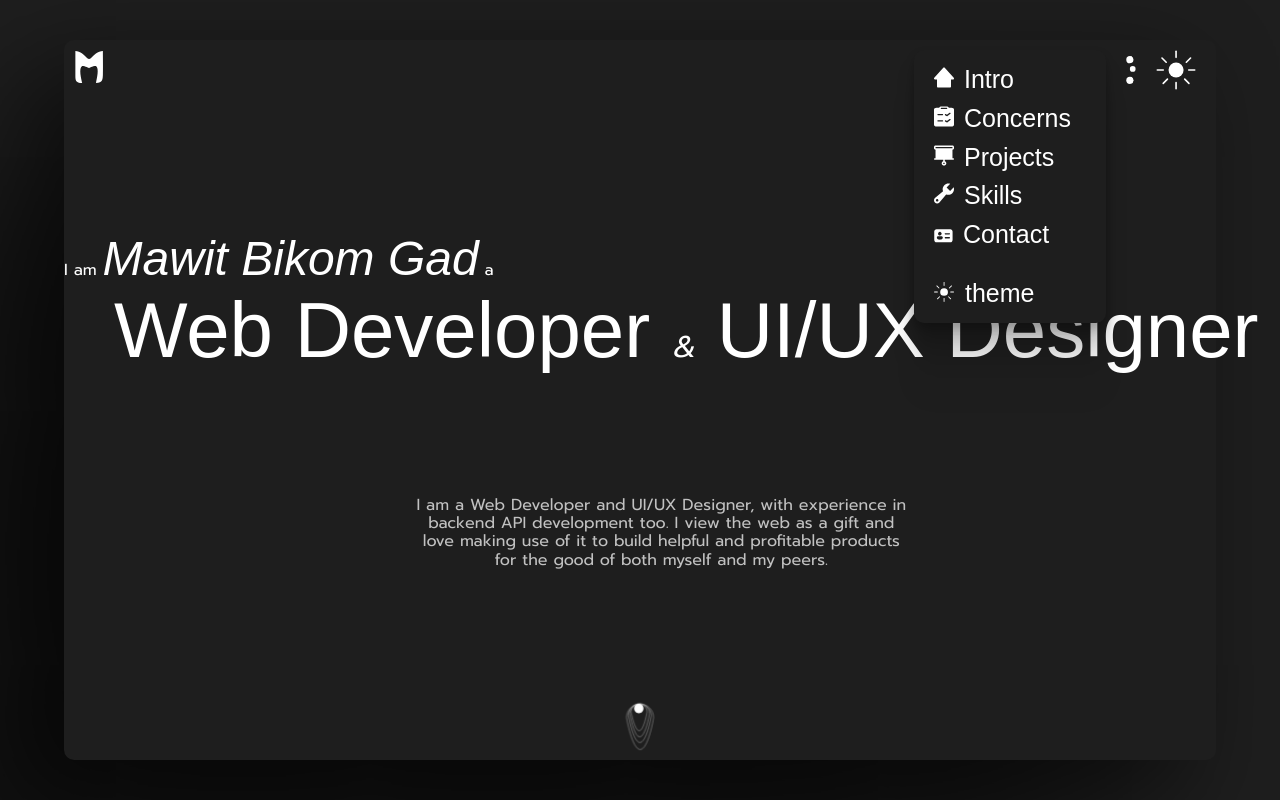
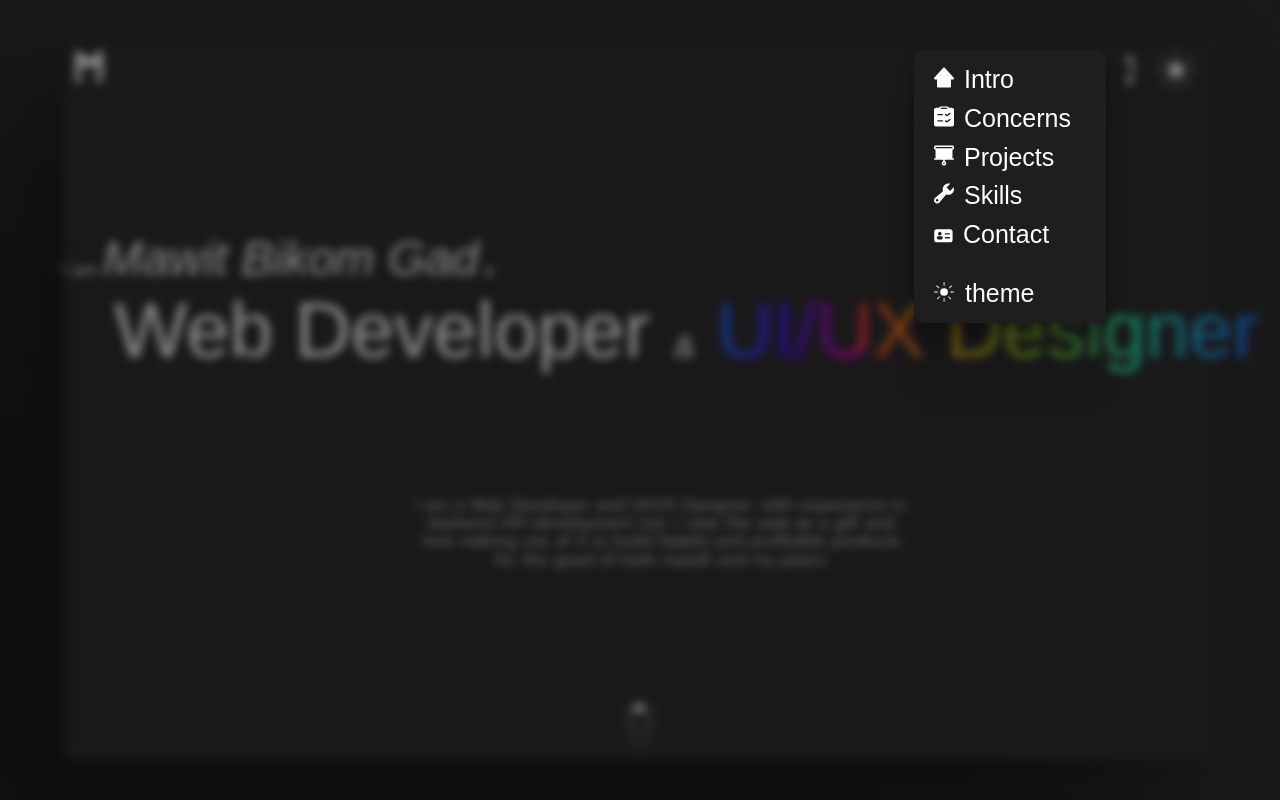
Before and after one commit to Mawittt/mawit-personal-website, a Next.js app: page / in a window 1280 px wide. Both pictures are taken after a click on the icon 1131 px from the left and 69 px from the top of the page. Built offline with nearby package versions, Linux system fonts and the light colour scheme; a web font is replaced by a local one.

Commit message:
fixed the scroll issues

```diff
--- a/classes/MouseEventHandler.ts
+++ b/classes/MouseEventHandler.ts
@@ -136,6 +136,7 @@ export default class MouseEventHandler {
 	}
 	isOnScrollingElement(e: Event): boolean {
 		const scrollableElement: Element | null = isOnScrollable(e);
+        console.log(scrollableElement)
         const self = this
 
 		return isTotallyScrolled(scrollableElement)
@@ -156,7 +157,6 @@ export default class MouseEventHandler {
 		function isTotallyScrolled(element: Element | null) : boolean{
             self.scrollingElement = element
 			if (element === null) return false;
-
             const isAtBottom = Math.abs(element.scrollHeight - element.clientHeight - element.scrollTop) < 1;
             const isAtTop = element.scrollTop === 0
             return !(isAtBottom || isAtTop)
--- a/pages/index.tsx
+++ b/pages/index.tsx
@@ -10,7 +10,7 @@ import useHome from "../utils/componentHooks/useHome";
 
 
 const Home: NextPage = () => {
-	const { navigator, emailRef, subjectRef, bodyRef, sendMessage , overlay } = useHome();
+	const { navigator, emailRef, subjectRef, bodyRef, sendMessage , overlay , closeMenu} = useHome();
 	return (
 		<div className={"index-page"}>
 			<Head>
@@ -20,7 +20,7 @@ const Home: NextPage = () => {
 			</Head>
 
 			<main>
-                {overlay && <div className="menu-overlay" onClick={()=>alert()}></div>}
+                {overlay && <div className="menu-overlay" onClick={closeMenu}></div>}
 				<PageCard className={"intro-card "} id={"intro"} navigator={navigator} noTopScroll noBottomScroll={false}>
 					<div className="intro-content">
 						<div className="my-title">
@@ -28,7 +28,7 @@ const Home: NextPage = () => {
 								I am <em>Mawit Bikom Gad</em> a
 							</div>
 							<div className="title">
-								Web Developer <em>&</em> UI/UX Designer
+								Web Developer <em>&</em> <span>UI/UX Designer</span>
 							</div>
 						</div>
 						<div className="description">
--- a/styles/components/pageCard.scss
+++ b/styles/components/pageCard.scss
@@ -5,6 +5,7 @@
     position: absolute;
     width: 90%;
     height: 90%;
+
     // ********************************************************************************************** max-458 ***************************************************/
     @include breakpoint(max-458) {
         height: 100vh;
@@ -40,190 +41,256 @@
     }
 
 
-    &.open-down-mobile{
-        animation : open-down-mobile 2s ease-out;
+    &.open-down-mobile {
+        animation: open-down-mobile 2s ease-out;
         // animation-iteration-count : infinite ;
     }
-    &.close-down-mobile{
+
+    &.close-down-mobile {
         display: block;
-    animation : close-down-mobile 2s ease-out;
+        animation: close-down-mobile 2s ease-out;
     }
-    &.close-up-mobile{
+
+    &.close-up-mobile {
         display: block;
-    animation : close-up-mobile var(--duration) ease-out;
+        animation: close-up-mobile var(--duration) ease-out;
     }
-    &.open-up-mobile{
+
+    &.open-up-mobile {
         display: block;
-    animation : open-up-mobile var(--duration) ease-out;
+        animation: open-up-mobile var(--duration) ease-out;
     }
-    &.open-down{
+
+    &.open-down {
         display: block;
-    animation : open-down var(--duration) ease-out;
+        animation: open-down var(--duration) ease-out;
         animation-fill-mode: both;
-    }
-    &.close-down{
-    display: block;
-    animation : close-down var(--duration) ease-out;
-    animation-fill-mode: both;
-    }
-    &.open-up{
-    display: block;
-    animation : open-up var(--duration) ease-out;
-    animation-fill-mode: both;
-    }
-    &.close-up{
-    display: block;
-    animation : close-up var(--duration) ease-out;
-    animation-fill-mode: both;
+
+        @include breakpoint(max-1063){
+            animation: fade-in 0.5s linear;
         }
     }
 
-:root{
-    --card-height : 300px;
-    --card-height-negative : -630px;
-    --duration : 500ms;
+    &.close-down {
+        display: block;
+        animation: close-down var(--duration) ease-out;
+        animation-fill-mode: both;
+
+        @include breakpoint(max-1063){
+            animation: fade-out 0.5s linear;
+        }
     }
 
-@keyframes open-down-mobile{
-    100%{
-      transform : scale(1);
-      display : block;
+    &.open-up {
+        display: block;
+        animation: open-up var(--duration) ease-out;
+        animation-fill-mode: both;
+
+        @include breakpoint(max-1063){
+            animation: fade-in 0.5s linear;
         }
-    80%{
+    }
+
+    &.close-up {
+        display: block;
+        animation: close-up var(--duration) ease-out;
+        animation-fill-mode: both;
+
+        @include breakpoint(max-1063){
+            animation: fade-out 0.5s linear;
+        }
+    }
+
+    &.cancel-animation-property{
+        animation: none;
+    }
+}
+
+:root {
+    --card-height: 300px;
+    --card-height-negative: -630px;
+    --duration: 500ms;
+}
+
+
+
+@keyframes open-down-mobile {
+    100% {
+        transform: scale(1);
+        display: block;
+    }
+
+    80% {
         transform: perspective(600px) rotateX(0) translateZ(0px) scale(0.8);
-      opacity : 1;
+        opacity: 1;
         position: absolute;
         border-radius: 10px;
     }
-    20%{
-      transform: perspective(600px) rotateX(80deg) translateZ(var(--card-height)) translateY(var(--card-height-negative)) ;
-      opacity: 0;
-      border-radius: 20px;
-      position: absolute;
-      display : none;
-    }
-    0%{
-      transform: perspective(600px) rotateX(80deg) translateZ(var(--card-height)) translateY(var(--card-height-negative)) ;
-      opacity: 0;
-      border-radius: 20px;
-      position: absolute;
-      display : block;
-    }
-  }
-  @keyframes close-down-mobile{
-    100%{
-       transform: perspective(600px) rotateX(-110deg) translateZ(var(--card-height))     translateY(var(--card-height)) scale(0.8);
-      opacity : 0;
-      position: absolute;
-      border-radius: 10px;
-      display : none;
-    }
-    20%{
-        transform: perspective(600px) rotateX(0) translateZ(0px) scale(0.8);
-      position : absolute;
-      opacity: 1;
-      border-radius: 10px
 
-    }
-    0%{
-      transform: perspective(600px) rotateX(0) translateZ(0px);
-    }
-  }
-  @keyframes close-up-mobile{
-    0%{
-      transform : scale(1);
-    }
-    20%{
-      transform: perspective(600px) rotateX(0) translateZ(0px) scale(0.8);
-      opacity : 1;
-      position: absolute;
-      border-radius : 10px;
-    }
-    100%{
-      transform: perspective(600px) rotateX(80deg) translateZ(var(--card-height)) translateY(var(--card-height-negative)) ;
-      opacity: 0;
-      border-radius: 20px;
-      position: absolute;
-      display : none;
-    }
-  }
-  @keyframes open-up-mobile{
-    0%{
-       transform: perspective(600px) rotateX(-110deg) translateZ(var(--card-height))     translateY(var(--card-height)) scale(0.8);
-      opacity : 0;
-      position: absolute;
-      border-radius: 10px;
-        display : block;
-
-
-    }
-    80%{
-        transform: perspective(600px) rotateX(0) translateZ(0px) scale(0.8);
-      position : absolute;
-      opacity: 1;
-      border-radius : 10px;
-    }
-    100%{
-      transform: perspective(600px) rotateX(0) translateZ(0px);
-      display : block;
-    }
-  }
-  @keyframes open-down{
-      0%{
+    20% {
         transform: perspective(600px) rotateX(80deg) translateZ(var(--card-height)) translateY(var(--card-height-negative));
         opacity: 0;
         border-radius: 20px;
         position: absolute;
-      display : block;
-    }
-    100%{
-      transform: perspective(600px) rotateX(0) translateZ(0px);
-      opacity : 1;
-      position: absolute;
-      display : block !important;
+        display: none;
     }
 
-  }
-  @keyframes close-down{
-    0%{
-        transform: perspective(600px) rotateX(0) translateZ(0px);
-      position : absolute;
-      opacity: 1;
-    }
-     100%{
-       transform: perspective(600px) rotateX(-110deg) translateZ(var(--card-height))     translateY(var(--card-height));
-      opacity : 0;
-      position: absolute;
-       display : none
-    }
-  }
-  @keyframes close-up{
-    0%{
-      transform: perspective(600px) rotateX(0) translateZ(0px);
-      opacity : 1;
-      position: absolute;
-    }
-    100%{
+    0% {
         transform: perspective(600px) rotateX(80deg) translateZ(var(--card-height)) translateY(var(--card-height-negative));
         opacity: 0;
         border-radius: 20px;
         position: absolute;
-      display : none;
+        display: block;
     }
 }
-  @keyframes open-up{
-    0%{
-       transform: perspective(600px) rotateX(-110deg) translateZ(var(--card-height))     translateY(var(--card-height));
-      opacity : 0;
+
+@keyframes close-down-mobile {
+    100% {
+        transform: perspective(600px) rotateX(-110deg) translateZ(var(--card-height)) translateY(var(--card-height)) scale(0.8);
+        opacity: 0;
         position: absolute;
-      display: block
+        border-radius: 10px;
+        display: none;
+    }
+
+    20% {
+        transform: perspective(600px) rotateX(0) translateZ(0px) scale(0.8);
+        position: absolute;
+        opacity: 1;
+        border-radius: 10px
+    }
+
+    0% {
+        transform: perspective(600px) rotateX(0) translateZ(0px);
+    }
+}
+
+@keyframes close-up-mobile {
+    0% {
+        transform: scale(1);
+    }
+
+    20% {
+        transform: perspective(600px) rotateX(0) translateZ(0px) scale(0.8);
+        opacity: 1;
+        position: absolute;
+        border-radius: 10px;
+    }
+
+    100% {
+        transform: perspective(600px) rotateX(80deg) translateZ(var(--card-height)) translateY(var(--card-height-negative));
+        opacity: 0;
+        border-radius: 20px;
+        position: absolute;
+        display: none;
+    }
+}
+
+@keyframes open-up-mobile {
+    0% {
+        transform: perspective(600px) rotateX(-110deg) translateZ(var(--card-height)) translateY(var(--card-height)) scale(0.8);
+        opacity: 0;
+        position: absolute;
+        border-radius: 10px;
+        display: block;
 
 
     }
-    100%{
+
+    80% {
+        transform: perspective(600px) rotateX(0) translateZ(0px) scale(0.8);
+        position: absolute;
+        opacity: 1;
+        border-radius: 10px;
+    }
+
+    100% {
         transform: perspective(600px) rotateX(0) translateZ(0px);
-      position : absolute;
+        display: block;
+    }
+}
+
+
+@keyframes open-down {
+    0% {
+        transform: perspective(600px) rotateX(80deg) translateZ(var(--card-height)) translateY(var(--card-height-negative));
+        opacity: 0;
+        border-radius: 20px;
+        position: absolute;
+        display: block;
+    }
+
+    100% {
+        transform: perspective(600px) rotateX(0) translateZ(0px);
+        opacity: 1;
+        position: absolute;
+        display: block !important;
+    }
+
+}
+
+@keyframes close-down {
+    0% {
+        display: block;
+        transform: perspective(600px) rotateX(0) translateZ(0px);
+        position: absolute;
+        opacity: 1;
+    }
+
+    100% {
+        transform: perspective(600px) rotateX(-110deg) translateZ(var(--card-height)) translateY(var(--card-height));
+        opacity: 0;
+        position: absolute;
+        display: none
+    }
+}
+
+@keyframes close-up {
+    0% {
+        transform: perspective(600px) rotateX(0) translateZ(0px);
+        opacity: 1;
+        position: absolute;
+        display: block;
+    }
+
+    100% {
+        transform: perspective(600px) rotateX(80deg) translateZ(var(--card-height)) translateY(var(--card-height-negative));
+        opacity: 0;
+        border-radius: 20px;
+        position: absolute;
+        display: none;
+    }
+}
+
+@keyframes open-up {
+    0% {
+        transform: perspective(600px) rotateX(-110deg) translateZ(var(--card-height)) translateY(var(--card-height));
+        opacity: 0;
+        position: absolute;
+        display: block
+    }
+
+    100% {
+        transform: perspective(600px) rotateX(0) translateZ(0px);
+        position: absolute;
         opacity: 1;
         display: block
     }
 }
+
+@keyframes fade-in {
+    0%{
+        opacity: 0;
+    }
+    100%{
+        opacity: 1;
+    }
+}
+@keyframes fade-out {
+    0%{
+        opacity: 1;
+    }
+    100%{
+        opacity: 0;
+    }
+}
--- a/styles/index-page/index-page.scss
+++ b/styles/index-page/index-page.scss
@@ -12,17 +12,18 @@
         justify-content: center;
         align-items: center;
 
-        // .menu-overlay {
-        //     position: fixed;
-        //     width: 100vw;
-        //     height: 100vh;
-        //     background: rgba(20, 20, 20, 0.498);
-        //     z-index: 5;
-        //     top: 0;
-        //     left: 0;
-        //     backdrop-filter: blur(5px);
+        .menu-overlay {
+            position: fixed;
+            width: 100vw;
+            height: 100vh;
+            background: rgba(20, 20, 20, 0.498);
+            z-index: 1 ;
+            top: 0;
+            left: 0;
+            backdrop-filter: blur(5px);
 
-        // }
+        }
+
 
         .intro-card {
             .intro-content {
@@ -78,6 +79,16 @@
                         padding-left: 0;
                         font-size: 78px;
                         font-family: 'Gemunu Libre', sans-serif;
+
+                        span{
+                            background :linear-gradient(90deg, #FF0000 -5.66%, #FFB800 14.15%, #8FFF00 32.31%, #00FFA3 50.47%, #0085FF 70.83%, #3300FF 86.79%, #FF0099 100%);
+                            -webkit-text-fill-color: transparent;
+                            background-clip: text;
+                            text-shadow: 5px 5px 5px  rgba(103, 6, 151, 0.197);
+                            animation: moving-bg 35s linear;
+                            animation-iteration-count: infinite;
+
+                        }
 
                         em {
                             font-size: 30px;
@@ -179,7 +190,9 @@
 
                         // ********************************************************************** max-1129 **************
                         @include breakpoint(max-1129) {
-                            max-width: 95%;
+                            max-width: 300px;
+                            text-align: center;
+                            margin: 20px;
                         }
 
                         .illustration {
@@ -233,19 +246,17 @@
             // display: none;
 
             .content {
+                display: flex;
                 color: var(--color-0);
-                display: flex;
                 flex-direction: column;
                 align-items: center;
+                flex: 1;
+
 
                  // ***************************************** max-1222 ****************************
                  @include heightBreakpoint(max-1222){
                     overflow: scroll;
-                    height: calc(100vh - 230px);
-                 }
-                 // ***************************************** max-733 ****************************
-                 @include heightBreakpoint(max-733){
-                    height: calc(100vh - 200px);
+                    height: calc(100% - 140px);
                  }
 
                 h3,
@@ -387,3 +398,13 @@
         background: #1e1e1e1e;
     }
 }
+
+@keyframes moving-bg{
+    0%{
+        background-position: 0 0;
+    }
+    50%{
+        background-position: 300px 0;
+    }
+
+}
--- a/utils/componentHooks/useHome.tsx
+++ b/utils/componentHooks/useHome.tsx
@@ -14,20 +14,20 @@ interface MessageData{
 }
 
 const useHome = () => {
-    const {overlay} = useStore()
+    const {overlay,setMenu,setOverlay} = useStore()
 	const myNavigator: MutableRefObject<Navigator | null> = useRef<Navigator | null>(null);
 	const emailRef = useRef<HTMLInputElement>(null);
 	const subjectRef = useRef<HTMLInputElement>(null);
 	const bodyRef = useRef<HTMLTextAreaElement>(null);
 
 	useEffect(instantiateNavigator, []);
+    useEffect(trackScreenSize,[])
 
-	return { navigator: myNavigator, emailRef, subjectRef, bodyRef, sendMessage, overlay};
+	return { navigator: myNavigator, emailRef, subjectRef, bodyRef, sendMessage, overlay , closeMenu};
 
 	function instantiateNavigator(): void {
 		myNavigator.current = new Navigator();
 		const mouse = new MouseEventHandler(myNavigator.current);
-		alert(JSON.stringify(navigator.mediaDevices))
 		return;
 	}
 	async function sendMessage(e : MouseEvent | FormEvent)  {
@@ -59,6 +59,24 @@ const useHome = () => {
             bodyRef.current.value = ""
         }
 	}
+    function trackScreenSize(){
+        document.addEventListener("resize",func)
+        function func(){
+            const screenHeight = document.documentElement.clientHeight
+            document.documentElement.style.setProperty('--vh' , screenHeight + "px")
+        }
+        func()
+
+        return ()=>{
+            document.removeEventListener("resize",func)
+        }
+    }
+    function closeMenu(){
+        setMenu?.(null)
+        setOverlay?.(null)
+
+    }
+
 };
 
 export default useHome;
```
Also changed, not shown: classes/Card.ts (+17 -1 lines), components/project/project.tsx (+16 -0 lines), styles/components/project.scss (+25 -1 lines). Lines whose indentation alone changed are shown as unchanged.
